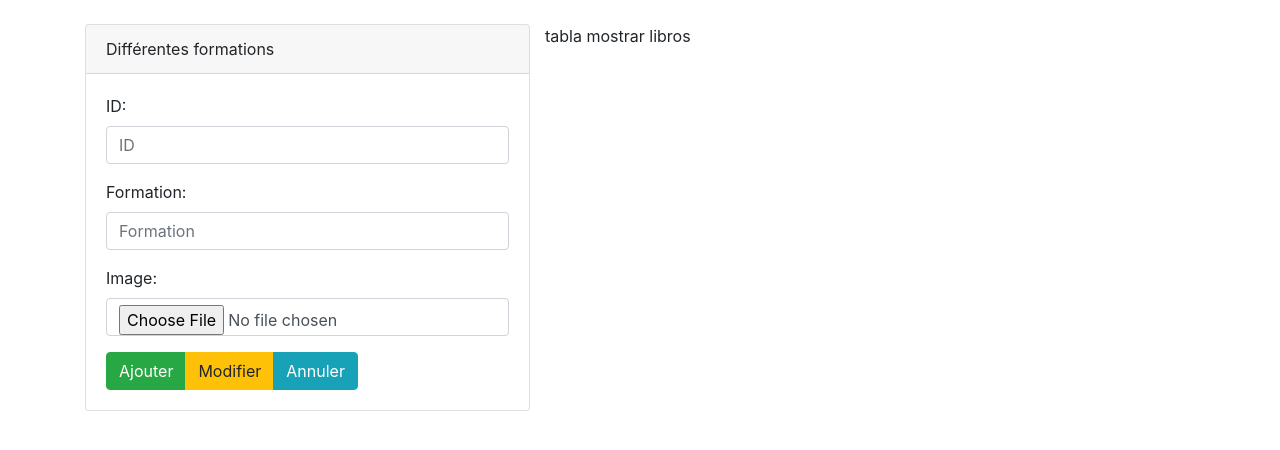
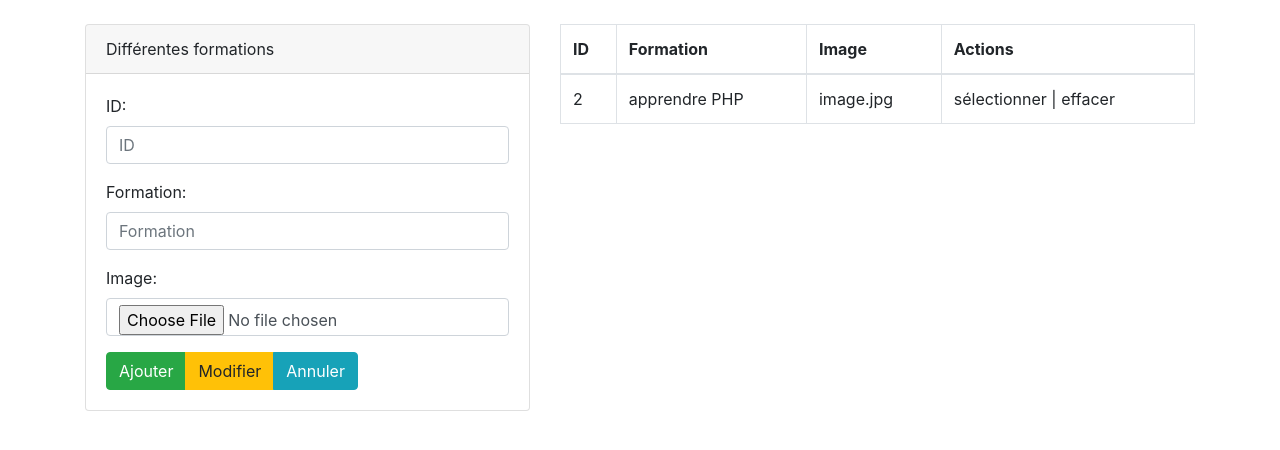
Before and after one commit to ManoloDeSantos/ECFECOIT, a PHP site: page /admin/section/formations.php in a window 1280 px wide. Shown: the part 56-506 px from the top of the page. Run offline with PHP 8.4, Linux system fonts and the light colour scheme.

Commit message:
interface table enregistrements

```diff
--- a/admin/section/formations.php
+++ b/admin/section/formations.php
@@ -7,7 +7,6 @@
     </div>
     <div class="card-body">
       <form method="post" enctype="multipart/form-data">
-
         <div class = "form-group">
         <label for="txtID">ID:</label>
         <input type="text" class="form-control" name="txtID" id="txtid" placeholder="ID">
@@ -20,22 +19,33 @@
         <label for="txtNombre">Image:</label>
         <input type="file" class="form-control" name="txtNom" id="txNom" placeholder="Formation">
         </div>
-
         <div class="btn-group" role="group" aria-label="">
           <button type="button" class="btn btn-success">Ajouter</button>
           <button type="button" class="btn btn-warning">Modifier</button>
           <button type="button" class="btn btn-info">Annuler</button>
         </div>
-
       </form>
-
     </div>
-
   </div>
-
-
-
-
 </div>
-  tabla mostrar libros
+<div class="col-md-7">
+  <table class="table table-bordered">
+    <thead>
+      <tr>
+        <th>ID</th>
+        <th>Formation</th>
+        <th>Image</th>
+        <th>Actions</th>
+      </tr>
+    </thead>
+    <tbody>
+      <tr>
+        <td>2</td>
+        <td>apprendre PHP</td>
+        <td>image.jpg</td>
+        <td>sélectionner | effacer</td>
+      </tr>
+    </tbody>
+  </table>
+</div>
 <?php include("../template/footer.php")?>
```
Lines whose indentation alone changed are shown as unchanged.
